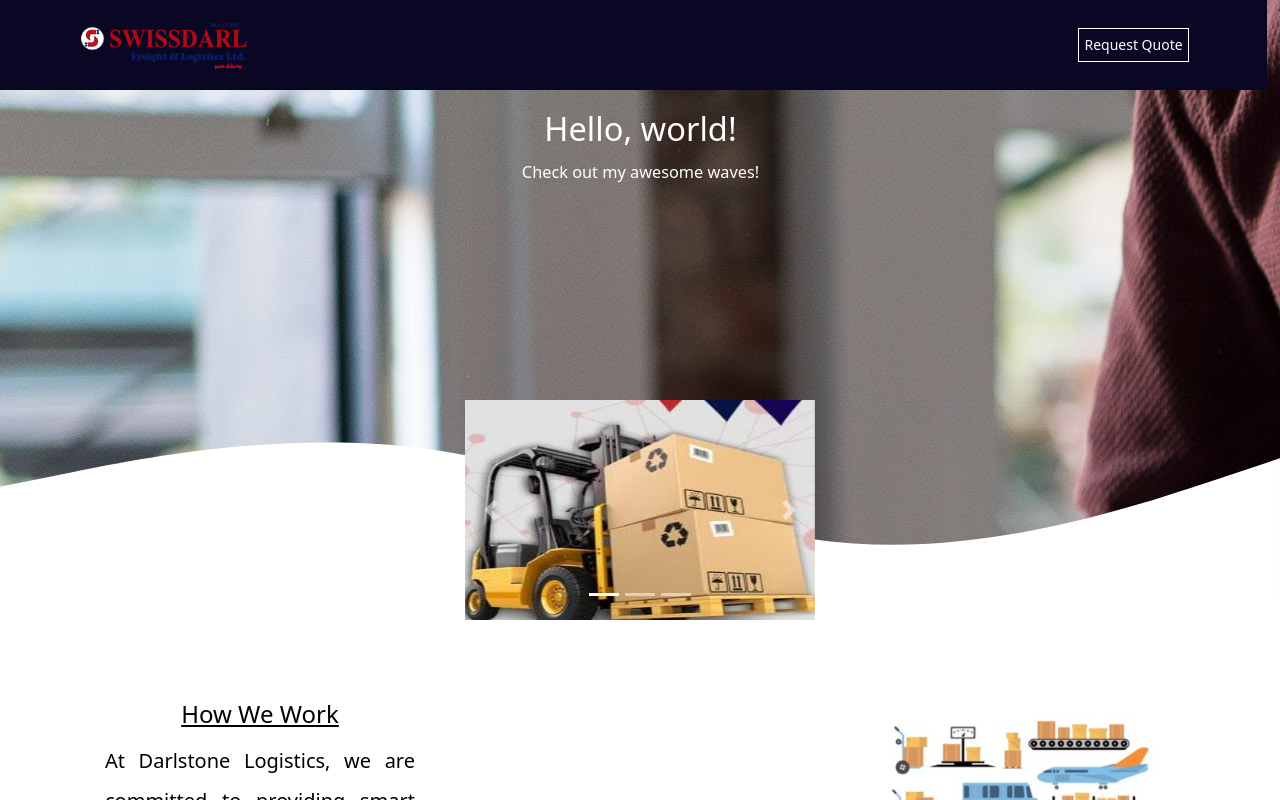
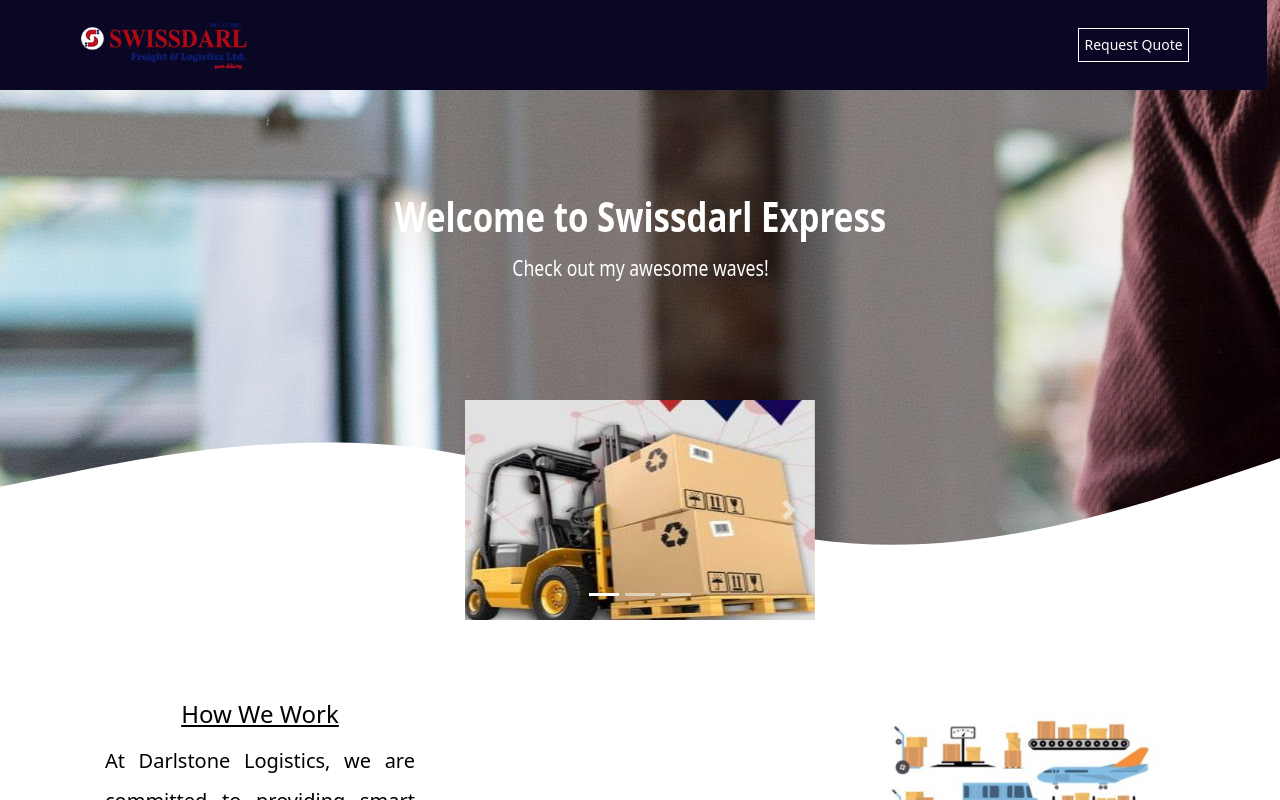
Before and after one commit to onojaMatthew/darlstone_logistics, a React (Create React App) app in the folder webclient/: page / in a window 1280 px wide. Built offline with nearby package versions, Linux system fonts and the light colour scheme; no server answers.

Commit message:
added new updates

```diff
--- a/webclient/src/components/Dashboard/Header.js
+++ b/webclient/src/components/Dashboard/Header.js
@@ -1,4 +1,5 @@
 import React, { useState, useEffect } from "react";
+import { Link } from "react-router-dom";
 import { useDispatch, useSelector } from "react-redux";
 import { Layout } from "antd";
 import Auth from "../../helper/Auth";
@@ -23,11 +24,14 @@
     }
   }, [ user ]);
   return (
-    <Header className="site-layout-background" style={{ paddingRight: 15 }}>
+    <Header className="site-layout-background" style={{ paddingRight: 25 }}>
+      <div><Link to="/" style={{
+          color: "#fff"
+        }}>Home</Link></div>
       <div className="text-right" style={{
         color: "#fff"
       }}>
-        <span>{username}</span> <LogoutOutlined onClick={() => onLogout()} />
+        <span>{username}</span> <LogoutOutlined style={{ marginLeft: "15px" }} onClick={() => onLogout()} />
       </div>
     </Header>
   );
--- a/webclient/src/components/Dashboard/ShipmentDetails.js
+++ b/webclient/src/components/Dashboard/ShipmentDetails.js
@@ -25,14 +25,14 @@
     <div>
       <Row className="justify-content-center">
         <Col xl="11">
-        <Card>
+        <Card style={{ minHeight: 450 }}>
         <CardBody>
           {shipment.getLoading === true ? (
             <div className="text-center"
               style={{
                 position: "absolute",
                 top: "50%",
-                left: "50%"
+                left: "43%"
               }}
             >
               <Spin tip="Loading..." />
--- a/webclient/src/components/Dashboard/Shipments.js
+++ b/webclient/src/components/Dashboard/Shipments.js
@@ -53,7 +53,13 @@
           <Card style={{ minHeight: 450 }}>
             <CardBody>
             {shipment.getLoading === true ? (
-              <div className="text-center">
+              <div className="text-center"
+                style={{
+                  position: "absolute",
+                  top: "50%",
+                  left: "43%"
+                }}
+              >
                 <Spin tip="Loading..." />
               </div>
             ) : (
--- a/webclient/src/components/Dashboard/Sidebar.js
+++ b/webclient/src/components/Dashboard/Sidebar.js
@@ -2,12 +2,7 @@
 import { Link } from "react-router-dom";
 import { Layout, Menu } from 'antd';
 import {
-  DesktopOutlined,
-  PieChartOutlined,
-  FileOutlined,
-  TeamOutlined,
   UserOutlined,
-  CarryOutFilled,
   CarOutlined,
   DashboardOutlined,
 } from '@ant-design/icons';
--- a/webclient/src/components/pages/Home.js
+++ b/webclient/src/components/pages/Home.js
@@ -45,7 +45,7 @@
       <section className="wave-container">
         <Row className="justify-content-center">
           <Col xs="8" xl="6" className="home-text">
-            <h1>Hello, world!</h1>
+            <h1>Welcome to Swissdarl Express</h1>
             <p className="animate-p">Check out my awesome waves!</p>
           </Col>
         </Row>
--- a/webclient/src/components/pages/Quote.js
+++ b/webclient/src/components/pages/Quote.js
@@ -206,8 +206,7 @@
       <section className="wave-container">
         <Row className="justify-content-center">
           <Col xs="8" xl="6" className="home-text">
-            <h1>Hello, world!</h1>
-            <p className="animate-p">Check out my awesome waves!</p>
+            <h1>Request a Shipping Quote Here</h1>
           </Col>
         </Row>
         <svg id="curve" xmlns="http://www.w3.org/2000/svg" viewBox="0 0 1440 320">
--- a/webclient/src/index.css
+++ b/webclient/src/index.css
@@ -26,7 +26,7 @@
 
 section h1 {
   font-size: 5rem;
-  margin: 7rem 1.25rem 2.5rem 1.25rem;
+  margin: 12.2rem 1.25rem 2.5rem 1.25rem;
   text-align: center;
   color: #fff;
 }
@@ -83,13 +83,15 @@
 }
 
 .home-text h1 {
-  font-size: 28px;
+  font-size: 36px;
   margin-bottom: 15px;
+  /* margin-top: 20px; */
+  font-weight: bolder;
   transition: animate
 }
 
 .home-text p {
-  font-size: 14px;
+  font-size: 1.2rem;
 }
 
 @keyframes zoominoutsinglefeatured {
@@ -97,10 +99,10 @@
       transform: scale(1,1);
   }
   50% {
-      transform: scale(1.2,1.2);
+      transform: scale(0.9,1.2);
   }
   100% {
-      transform: scale(2,2);
+      transform: scale(1.1,1.2);
   }
 }
 
```
